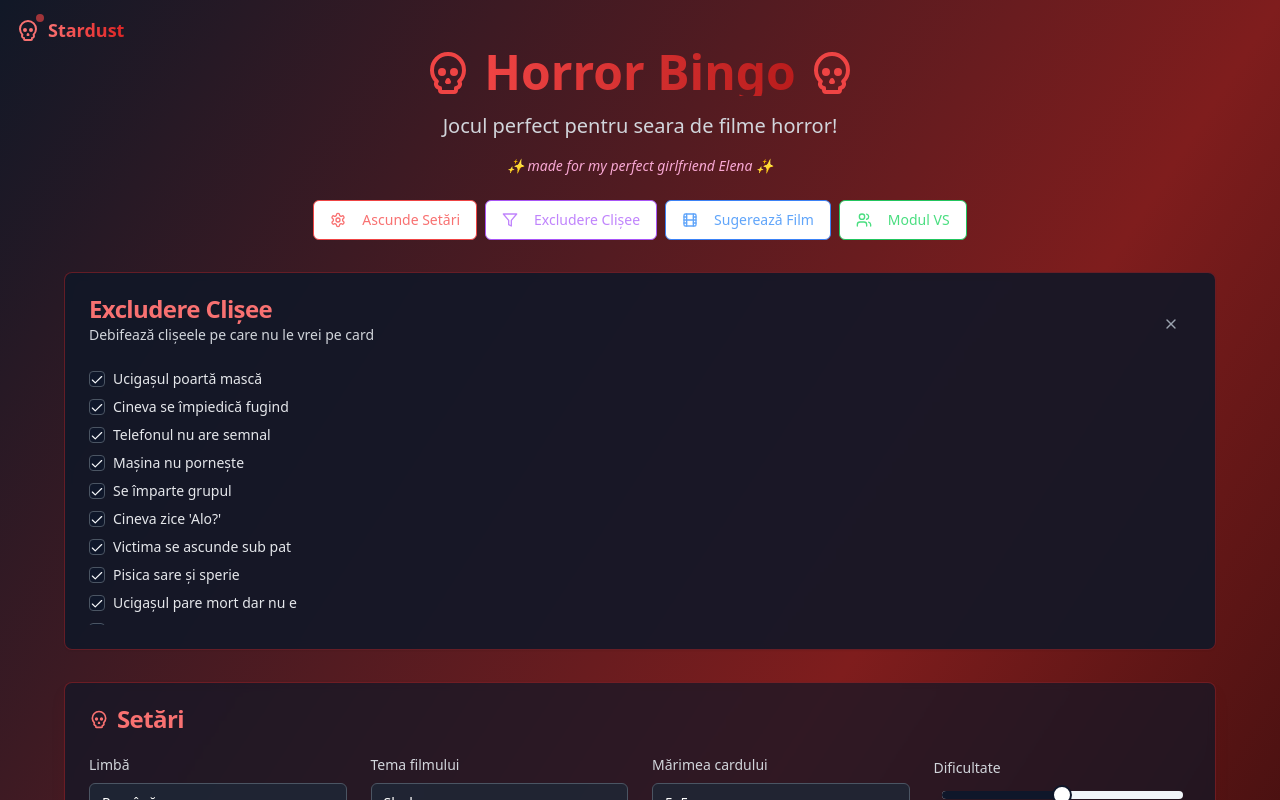
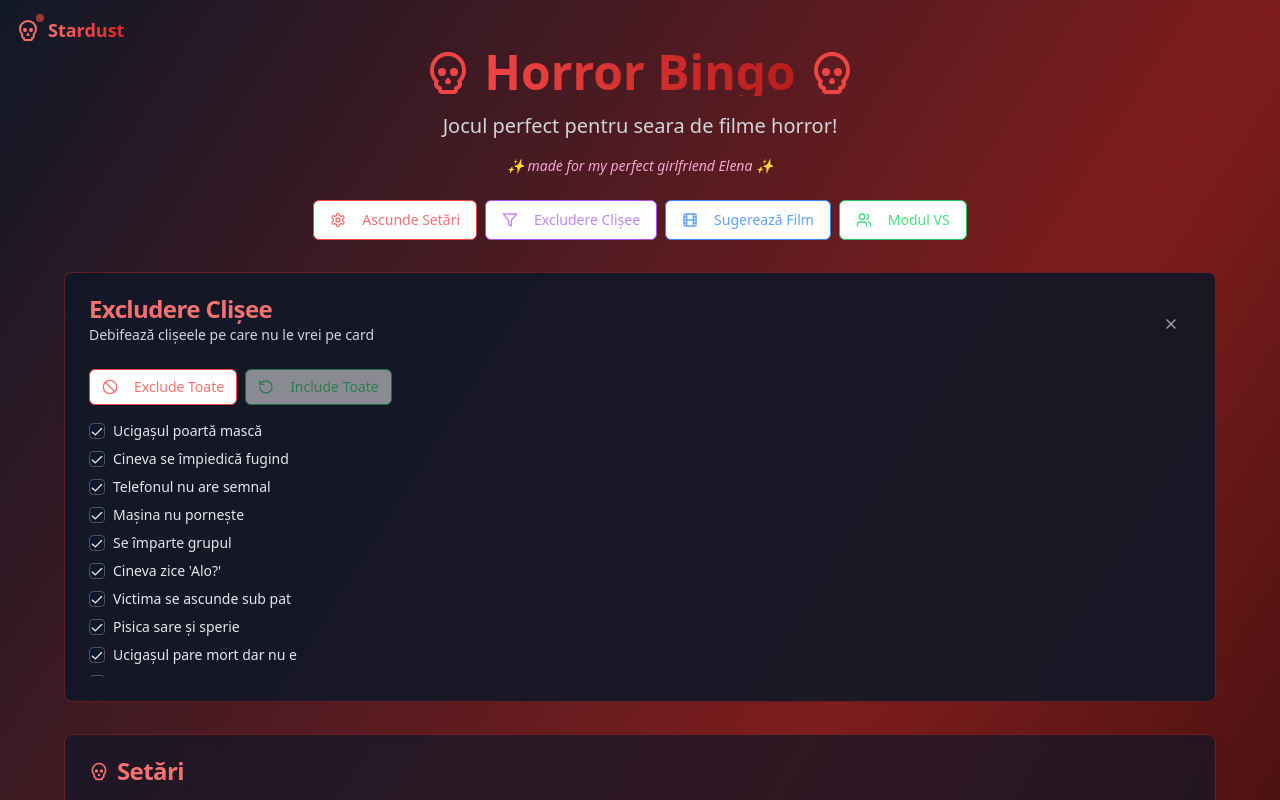
Before and after one commit to spidey4/fright-night-bingo-builder, a React (Vite) app: page / in a window 1280 px wide. Both pictures are taken after a click on the button "Excludere Clișee". Shown: the top 800 px of the page. Built offline with nearby package versions, Linux system fonts and the light colour scheme.

Commit message:
Add "No Cliches" button to ClicheExcluder
Added a "No Cliches" button to the ClicheExcluder component to quickly exclude all clichés. Also, looking for additional features to enhance the site.

```diff
--- a/src/components/ClicheExcluder.tsx
+++ b/src/components/ClicheExcluder.tsx
@@ -4,7 +4,7 @@ import { Card, CardContent, CardHeader, CardTitle } from '@/components/ui/card';
 import { Checkbox } from '@/components/ui/checkbox';
 import { Button } from '@/components/ui/button';
 import { ScrollArea } from '@/components/ui/scroll-area';
-import { X } from 'lucide-react';
+import { X, Ban, RotateCcw } from 'lucide-react';
 import { BingoIdea } from '@/data/bingoData';
 
 interface ClicheExcluderProps {
@@ -26,16 +26,37 @@ const ClicheExcluder: React.FC<ClicheExcluderProps> = ({
     ro: {
       title: "Excludere Clișee",
       subtitle: "Debifează clișeele pe care nu le vrei pe card",
-      close: "Închide"
+      close: "Închide",
+      excludeAll: "Exclude Toate",
+      includeAll: "Include Toate",
+      noClichesMode: "Mod Fără Clișee"
     },
     en: {
       title: "Exclude Clichés",
       subtitle: "Uncheck clichés you don't want on your card",
-      close: "Close"
+      close: "Close",
+      excludeAll: "Exclude All",
+      includeAll: "Include All",
+      noClichesMode: "No Clichés Mode"
     }
   };
 
   const t = translations[language];
+
+  const handleExcludeAll = () => {
+    allIdeas.forEach(idea => {
+      const ideaText = idea[language];
+      if (!excludedIdeas.includes(ideaText)) {
+        onToggleExclude(ideaText);
+      }
+    });
+  };
+
+  const handleIncludeAll = () => {
+    excludedIdeas.forEach(ideaText => {
+      onToggleExclude(ideaText);
+    });
+  };
 
   return (
     <Card className="bg-gray-900/90 border-red-600/40 backdrop-blur-sm">
@@ -54,6 +75,29 @@ const ClicheExcluder: React.FC<ClicheExcluderProps> = ({
         </Button>
       </CardHeader>
       <CardContent>
+        <div className="flex gap-2 mb-4">
+          <Button
+            onClick={handleExcludeAll}
+            variant="outline"
+            size="sm"
+            className="border-red-500 text-red-400 hover:bg-red-500 hover:text-white"
+            disabled={excludedIdeas.length === allIdeas.length}
+          >
+            <Ban className="w-4 h-4 mr-2" />
+            {t.excludeAll}
+          </Button>
+          <Button
+            onClick={handleIncludeAll}
+            variant="outline"
+            size="sm"
+            className="border-green-500 text-green-400 hover:bg-green-500 hover:text-white"
+            disabled={excludedIdeas.length === 0}
+          >
+            <RotateCcw className="w-4 h-4 mr-2" />
+            {t.includeAll}
+          </Button>
+        </div>
+
         <ScrollArea className="h-64">
           <div className="space-y-2">
             {allIdeas.map((idea, index) => {
@@ -81,6 +125,18 @@ const ClicheExcluder: React.FC<ClicheExcluderProps> = ({
             })}
           </div>
         </ScrollArea>
+
+        {excludedIdeas.length === allIdeas.length && (
+          <div className="mt-4 p-3 bg-red-900/30 border border-red-600/40 rounded-lg">
+            <p className="text-red-400 text-sm font-medium">⚠️ {t.noClichesMode}</p>
+            <p className="text-red-300 text-xs mt-1">
+              {language === 'ro'
+                ? "Toate clișeele sunt excluse. Cardul va conține doar spații libere."
+                : "All clichés are excluded. The card will contain only free spaces."
+              }
+            </p>
+          </div>
+        )}
       </CardContent>
     </Card>
   );
```
